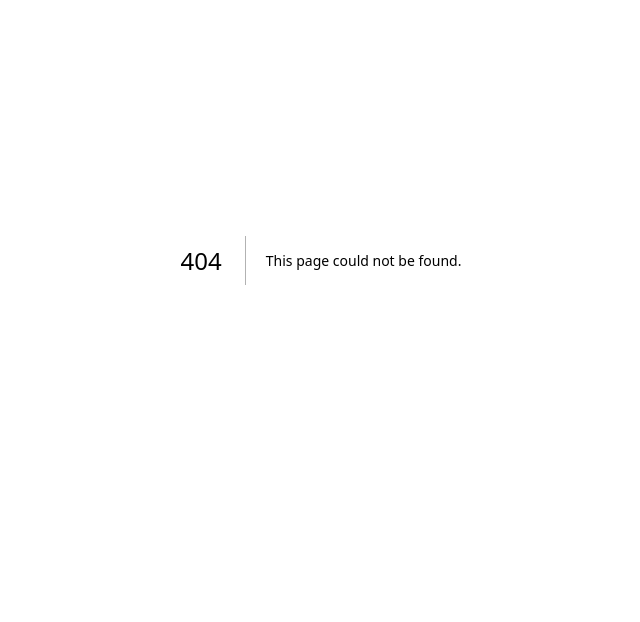
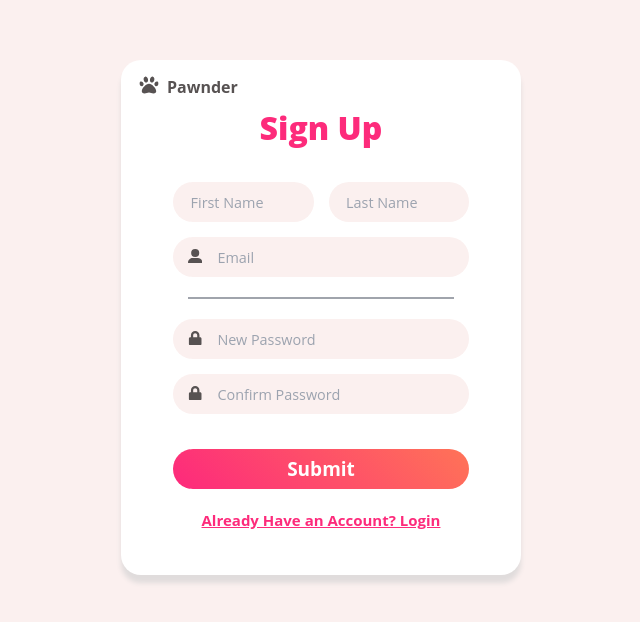
Before and after one commit to wylyK/pawnder, a Next.js app in the folder frontend/: page /signup in a window 1280 px wide. Before the commit this address had no page. Shown: the part 140-762 px from the top of the page, without its empty margins (319-959 px from the left). Built offline with nearby package versions, Linux system fonts and the light colour scheme.

Commit message:
organize directories and sign up UI

```diff
--- /dev/null
+++ b/frontend/src/app/login/page.tsx
@@ -0,0 +1,9 @@
+import React from "react";
+import LoginForm from "@/components/LoginForm/LoginForm";
+import "../globals.css";
+
+function LoginPage() {
+  return <LoginForm />;
+}
+
+export default LoginPage;
--- a/frontend/src/app/page.tsx
+++ b/frontend/src/app/page.tsx
@@ -1,6 +1,6 @@
 // app/page.tsx
 import React from "react";
-import HomePage from "./HomePage"; // Adjust path if necessary
+import HomePage from "../components/Home/Home"; // Adjust path if necessary
 import "./globals.css";
 
 const Page: React.FC = () => {
--- a/frontend/src/app/page/userprofile/page.tsx
+++ /dev/null
@@ -1,12 +0,0 @@
-import React from "react";
-import NavBar from "../../../components/Navigation/NavBar";
-import UserProfile from "../../../components/UserProfile/UserProfile";
-
-export default function UserProfilePage() {
-  return (
-    <>
-      <NavBar />
-      <UserProfile />
-    </>
-  );
-}
--- /dev/null
+++ b/frontend/src/app/profile/page.tsx
@@ -0,0 +1,13 @@
+import React from "react";
+import NavBar from "../../components/Navigation/NavBar";
+import UserProfile from "@/components/UserProfile/UserProfile";
+import "../globals.css";
+
+export default function UserProfilePage() {
+  return (
+    <>
+      <NavBar />
+      <UserProfile />
+    </>
+  );
+}
--- /dev/null
+++ b/frontend/src/app/signup/page.tsx
@@ -0,0 +1,9 @@
+import React from "react";
+import SignupForm from "@/components/LoginForm/SignupForm";
+import "../globals.css";
+
+function SignupPage() {
+  return <SignupForm />;
+}
+
+export default SignupPage;
--- a/frontend/src/app/HomePage.module.css
+++ b/frontend/src/components/Home/Home.module.css
@@ -1,4 +1,4 @@
-/* HomePage.module.css */
+/* Home.module.css */
 
 .container {
   display: flex;
--- /dev/null
+++ b/frontend/src/components/LoginForm/LoginForm.module.css
@@ -0,0 +1,178 @@
+.login-container {
+  margin: auto;
+  width: 400px;
+  height: 500px;
+}
+
+.login {
+  background: white;
+  border-radius: 20px;
+  padding: 15px;
+  margin-top: 200px;
+  width: 400px;
+  height: 425px;
+  box-shadow: 0 8px 5px #e0dcdc;
+}
+
+.logo {
+  display: flex;
+  flex-direction: row;
+  color: var(--text-color);
+  gap: 10px;
+  margin-left: 5px;
+}
+
+.logo-icon {
+  margin-top: 2px;
+  transform: scale(1.2);
+}
+
+.logo-text {
+  font-weight: bold;
+}
+
+.login form {
+  display: flex;
+  flex-direction: column;
+  align-items: center;
+}
+
+.login form h1 {
+  color: var(--main-color1);
+  margin-top: 5px;
+  margin-bottom: 20px;
+  font-size: 200%;
+  font-weight: 800;
+}
+
+.text-field {
+  background: var(--background-color);
+  border: none;
+  border-radius: 20px;
+  margin-top: 10px;
+  margin-bottom: 5px;
+  padding-left: 15px;
+  padding-right: 15px;
+  width: 80%;
+  height: 40px;
+  display: flex;
+  flex-direction: row;
+  align-items: center;
+  justify-content: left;
+  color: var(--text-color);
+  font-size: 90%;
+}
+
+.text-field input {
+  background: none;
+  border: none;
+  width: 80%;
+  height: 35px;
+}
+
+.text-icon {
+  margin-right: 15px;
+  margin-bottom: 2.5px;
+}
+
+.remember-me {
+  width: 80%;
+  margin-top: 5px;
+  margin-bottom: 20px;
+  margin-left: 25px;
+  font-size: 14px;
+  display: flex;
+  flex-direction: row;
+  align-items: center;
+  color: var(--text-color);
+  font-weight: bold;
+  gap: 2px;
+}
+
+.remember-me input {
+  appearance: none;
+  width: 15px;
+  height: 15px;
+  border: 1.5px solid grey;
+  border-radius: 3px;
+  display: flex;
+  justify-content: center;
+  align-items: center;
+  position: relative;
+  overflow: hidden;
+  margin-top: 2px;
+}
+
+.text-field:hover .text-icon {
+  color: var(--main-color3);
+}
+
+.text-field input:focus {
+  outline: none;
+}
+
+.remember-me input:hover,
+.remember-me input:checked {
+  background-color: var(--main-color3);
+  border-color: var(--main-color1);
+}
+
+.remember-me input:checked::after {
+  background-color: var(--main-color1);
+  width: 20px;
+  height: 16px;
+  border: none;
+  border-radius: 3px;
+  content: "\2713";
+  color: white;
+  font-weight: bold;
+  display: flex;
+  align-items: center;
+  justify-content: center;
+  padding-bottom: 1px;
+}
+
+.remember-text {
+  margin-top: 3px;
+  margin-left: 6px;
+}
+
+.submit {
+  background: linear-gradient(
+    45deg,
+    var(--main-color1) 25%,
+    var(--main-color2) 75%
+  );
+  background-size: 200%;
+  background-position: 50%;
+  transition: background-position 0.3s;
+  color: white;
+  font-size: 19px;
+  font-weight: bold;
+  margin-top: 15px;
+  margin-bottom: 20px;
+  width: 80%;
+  height: 40px;
+  border: none;
+  border-radius: 20px;
+  display: flex;
+  align-items: center;
+  justify-content: center;
+}
+
+.submit:hover {
+  background-position: 100% 0;
+}
+
+.signup {
+  border: none;
+  background-color: white;
+  color: var(--main-color1);
+  font-size: 15px;
+  font-weight: bold;
+  text-decoration: underline;
+}
+
+.signup:hover {
+  color: var(--main-color2);
+}
--- a/frontend/src/app/LoginPage.tsx
+++ b/frontend/src/components/LoginForm/LoginForm.tsx
@@ -1,10 +1,11 @@
 import React from "react";
-import styles from "./LoginPage.module.css";
+import Link from "next/link";
+import styles from "./LoginForm.module.css";
 import { FaUserLarge } from "react-icons/fa6";
 import { FaLock } from "react-icons/fa";
 import { FaPaw } from "react-icons/fa";
 
-const LoginPage: React.FC = () => {
+const LoginForm: React.FC = () => {
   return (
     <div className={styles["login-container"]}>
       <div className={styles["login"]}>
@@ -26,12 +27,16 @@ const LoginPage: React.FC = () => {
             <input type="checkbox" />
             <div className={styles["remember-text"]}>Remember me</div>
           </div>
-          <input className={styles["submit"]} type="submit"></input>
-          <button className={styles["sign-up"]}>Create an Account</button>
+          <Link href="/" className={styles["submit"]}>
+            <input type="submit"></input>
+          </Link>
+          <Link href="/signup">
+            <button className={styles["signup"]}>Create an Account</button>
+          </Link>
         </form>
       </div>
     </div>
   );
 };
 
-export default LoginPage;
+export default LoginForm;
--- a/frontend/src/app/LoginPage.module.css
+++ b/frontend/src/components/LoginForm/SignupForm.module.css
@@ -1,16 +1,16 @@
-.login-container {
+.signup-container {
   margin: auto;
   width: 400px;
-  height: 500px;
+  height: 600px;
 }
 
-.login {
+.signup {
   background: white;
   border-radius: 20px;
   padding: 15px;
   margin-top: 200px;
   width: 400px;
-  height: 425px;
+  height: 515px;
   box-shadow: 0 8px 5px #e0dcdc;
 }
 
@@ -31,13 +31,13 @@
   font-weight: bold;
 }
 
-.login form {
+.signup form {
   display: flex;
   flex-direction: column;
   align-items: center;
 }
 
-.login form h1 {
+.signup form h1 {
   color: var(--main-color1);
   margin-top: 5px;
   margin-bottom: 20px;
@@ -51,55 +51,48 @@
   border-radius: 20px;
   margin-top: 10px;
   margin-bottom: 5px;
-  padding-left: 15px;
-  padding-right: 15px;
   width: 80%;
   height: 40px;
+  color: var(--text-color);
   display: flex;
   flex-direction: row;
   align-items: center;
   justify-content: left;
-  color: var(--text-color);
+  font-size: 90%;
+}
+
+.full-name {
+  width: 80%;
+  display: flex;
+  flex-direction: row;
+  align-items: center;
+  gap: 15px;
+}
+
+.full-name .text-field {
+  justify-content: center;
+}
+
+.text-field.email-password {
+  justify-content: left;
+  padding-left: 15px;
+  padding-right: 15px;
 }
 
 .text-field input {
   background: none;
   border: none;
-  margin-left: 15px;
-  width: 280px;
+  width: 80%;
   height: 35px;
 }
 
-.text-icon {
-  margin-bottom: 2.5px;
+.full-name .text-field input {
+  width: 75%;
 }
 
-.remember-me {
-  width: 80%;
-  margin-top: 5px;
-  margin-bottom: 20px;
-  margin-left: 25px;
-  font-size: 14px;
-  display: flex;
-  flex-direction: row;
-  align-items: center;
-  color: var(--text-color);
-  font-weight: bold;
-  gap: 2px;
-}
-
-.remember-me input {
-  appearance: none;
-  width: 15px;
-  height: 15px;
-  border: 1.5px solid grey;
-  border-radius: 3px;
-  display: flex;
-  justify-content: center;
-  align-items: center;
-  position: relative;
-  overflow: hidden;
-  margin-top: 2px;
+.text-icon {
+  margin-right: 15px;
+  margin-bottom: 2.5px;
 }
 
 .text-field:hover .text-icon {
@@ -110,30 +103,12 @@
   outline: none;
 }
 
-.remember-me input:hover,
-.remember-me input:checked {
-  background-color: var(--main-color3);
-  border-color: var(--main-color1);
-}
-
-.remember-me input:checked::after {
-  background-color: var(--main-color1);
-  width: 20px;
-  height: 16px;
-  border: none;
-  border-radius: 3px;
-  content: "\2713";
-  color: white;
-  font-weight: bold;
-  display: flex;
-  align-items: center;
-  justify-content: center;
-  padding-bottom: 1px;
-}
-
-.remember-text {
-  margin-top: 3px;
-  margin-left: 6px;
+.divider {
+  border-top: 1px solid #a0a4ac;
+  border-bottom: 1px solid #a0a4ac;
+  margin-top: 15px;
+  margin-bottom: 10px;
+  width: calc(80% - 30px);
 }
 
 .submit {
@@ -148,19 +123,22 @@
   color: white;
   font-size: 19px;
   font-weight: bold;
-  margin-top: 15px;
+  margin-top: 30px;
   margin-bottom: 20px;
-  width: calc(80% + 30px);
+  width: 80%;
   height: 40px;
   border: none;
   border-radius: 20px;
+  display: flex;
+  align-items: center;
+  justify-content: center;
 }
 
 .submit:hover {
   background-position: 100% 0;
 }
 
-.sign-up {
+.login {
   border: none;
   background-color: white;
   color: var(--main-color1);
@@ -169,6 +147,6 @@
   text-decoration: underline;
 }
 
-.sign-up:hover {
+.login:hover {
   color: var(--main-color2);
 }
--- /dev/null
+++ b/frontend/src/components/LoginForm/SignupForm.tsx
@@ -0,0 +1,57 @@
+import React from "react";
+import Link from "next/link";
+import styles from "./SignupForm.module.css";
+import { FaUserLarge } from "react-icons/fa6";
+import { FaLock } from "react-icons/fa";
+import { FaPaw } from "react-icons/fa";
+
+const SignupForm: React.FC = () => {
+  return (
+    <div className={styles["signup-container"]}>
+      <div className={styles["signup"]}>
+        <div className={styles["logo"]}>
+          <FaPaw className={styles["logo-icon"]} />
+          <span className={styles["logo-text"]}>Pawnder</span>
+        </div>
+        <form>
+          <h1>Sign Up</h1>
+          <div className={styles["full-name"]}>
+            <div className={styles["text-field"]}>
+              <input type="text" placeholder="First Name"></input>
+            </div>
+            <div className={styles["text-field"]}>
+              <input type="text" placeholder="Last Name"></input>
+            </div>
+          </div>
+          <div
+            className={`${styles["text-field"]} ${styles["email-password"]}`}
+          >
+            <FaUserLarge className={styles["text-icon"]} />
+            <input type="email" placeholder="Email"></input>
+          </div>
+          <div className={styles["divider"]} />
+          <div
+            className={`${styles["text-field"]} ${styles["email-password"]}`}
+          >
+            <FaLock className={styles["text-icon"]} />
+            <input type="password" placeholder="New Password"></input>
+          </div>
+          <div
+            className={`${styles["text-field"]} ${styles["email-password"]}`}
+          >
+            <FaLock className={styles["text-icon"]} />
+            <input type="password" placeholder="Confirm Password"></input>
+          </div>
+          <Link href="/login" className={styles["submit"]}>
+            <input type="submit"></input>
+          </Link>
+          <button className={styles["login"]}>
+            Already Have an Account? Login
+          </button>
+        </form>
+      </div>
+    </div>
+  );
+};
+
+export default SignupForm;
--- a/frontend/src/components/Navigation/NavBar.tsx
+++ b/frontend/src/components/Navigation/NavBar.tsx
@@ -47,7 +47,7 @@ const NavBar: React.FC = () => {
 
         {/* User Icon */}
         <li className={styles.li}>
-          <Link href="/page/userprofile" className={styles.link}>
+          <Link href="/profile" className={styles.link}>
             <FaRegUser className={styles["dormant"]} />
             <FaUser className={styles["hovered"]} />
           </Link>
@@ -55,10 +55,7 @@ const NavBar: React.FC = () => {
 
         {/* Logout Icon */}
         <li className={styles.li}>
-          <Link
-            href="/page/userprofile"
-            className={`${styles.link} ${styles.logout}`}
-          >
+          <Link href="/login" className={`${styles.link} ${styles.logout}`}>
             <RiLogoutBoxRLine className={styles["dormant"]} />
             <RiLogoutBoxRFill className={styles["hovered"]} />
           </Link>
```
Also changed, not shown: frontend/src/components/Home/Home.tsx (renamed from frontend/src/app/HomePage.tsx, +3 -4 lines).
